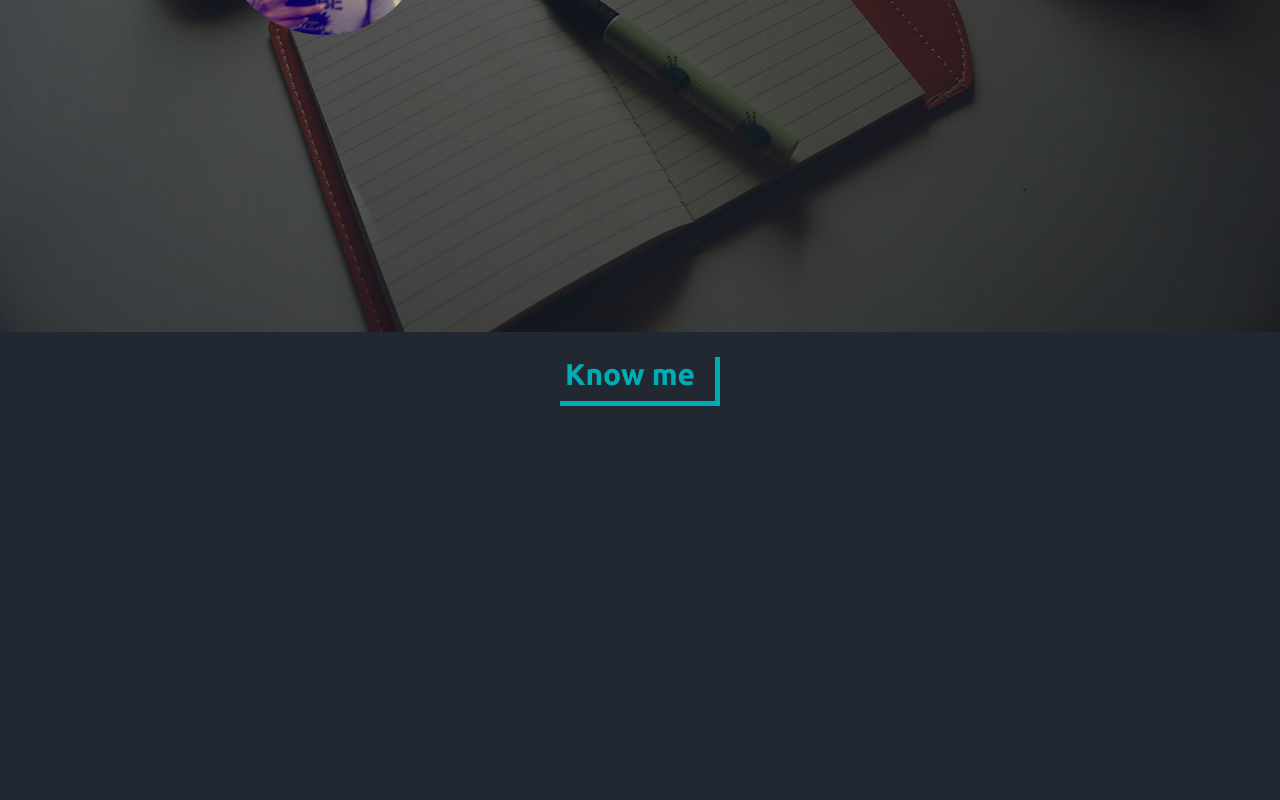
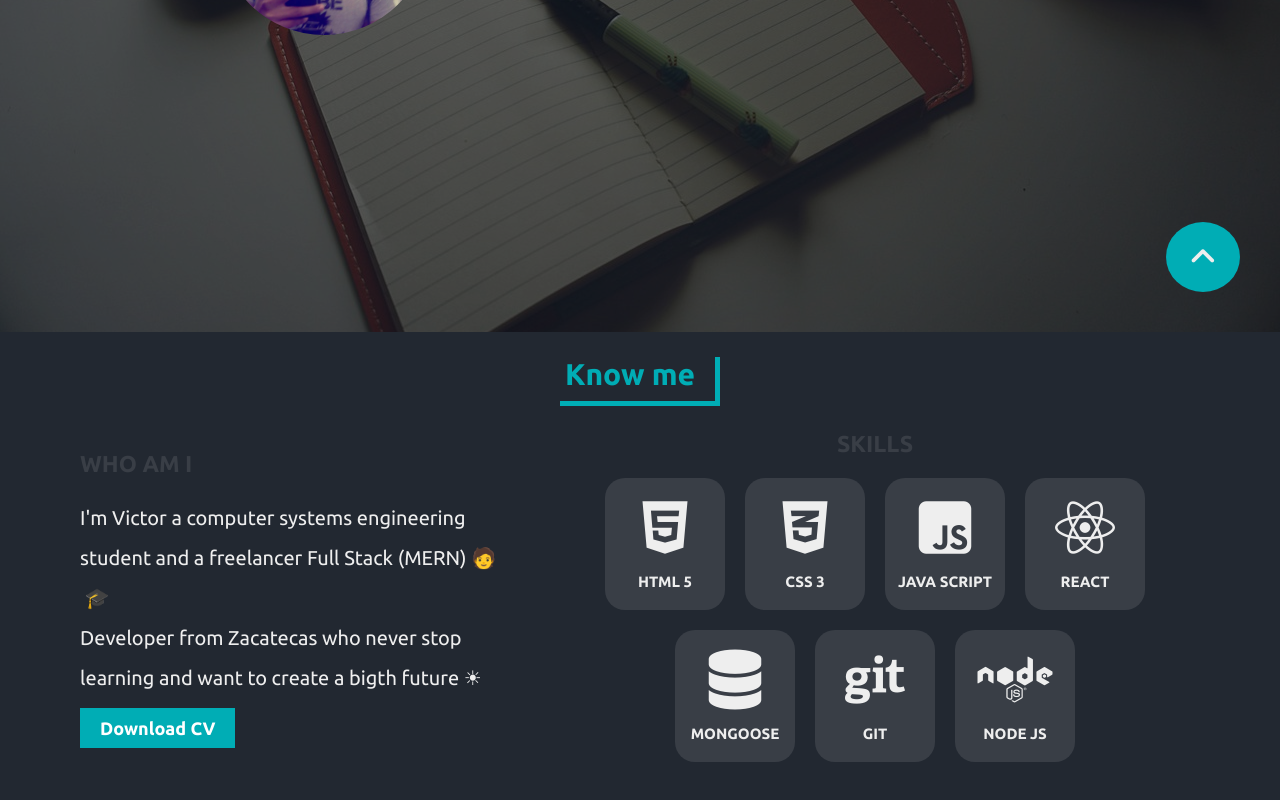
Before and after one commit to ByVictor28/Portafolio, a React (Create React App) app: page / in a window 1280 px wide. Shown: the part 468-1268 px from the top of the page. Before the commit the page ends 899 px from the top, so only its background shows below. Built offline with nearby package versions, Linux system fonts and the light colour scheme.

Commit message:
About and scroll

```diff
--- a/package.json
+++ b/package.json
@@ -10,6 +10,7 @@
     "react-dom": "^17.0.1",
     "react-router-dom": "^5.2.0",
     "react-scripts": "4.0.2",
+    "react-scroll": "^1.8.1",
     "web-vitals": "^1.1.0"
   },
   "scripts": {
--- a/src/App.js
+++ b/src/App.js
@@ -2,9 +2,12 @@
 import Hero from "./Components/Hero/Hero";
 import Navbar from "./Components/Navbar/Navbar";
 
+
 function App() {
+
   return (
     <div>
+
         <Navbar/>
         <Hero/>
         <div className="container">
--- a/src/Components/About/About.js
+++ b/src/Components/About/About.js
@@ -1,12 +1,39 @@
 import React from 'react'
+import Card from '../CardSkill/Card'
 import classes from "./About.module.css"
+import {animateScroll as scroll} from "react-scroll"
+const skills = [
+    {icon:"fab fa-html5", name:"HTML 5"},
+    {icon:"fab fa-css3-alt", name:"CSS 3"},
+    {icon:"fab fa-js-square" , name:"JAVA SCRIPT"},
+    {icon:"fab fa-react" , name:"REACT"},
+    {icon:"fas fa-database" , name:"MONGOOSE"},
+    {icon:"fab fa-git", name:"GIT"},
+    {icon:"fab fa-node", name:"NODE JS"},
+]
 
-const About = (props)=>{
+const About = ()=>{
 return (
-    <div>
+    <div id="About">
         <h2>Know me</h2>
+        <div className={classes.About}>
+
+                <div className={classes.Description}>
+                    <h3>WHO AM I</h3>
+                    <p>I'm Victor a computer systems engineering student and a freelancer Full Stack (MERN) &#x1F9D1; &#x200D; &#x1F393;
+                    <br></br>Developer from Zacatecas who never stop learning and want to create a bigth future &#x2600; </p>
+                    <a className="button" onClick={() => scroll.scrollToTop()}>Download CV</a>
+                </div>
+
+                <div>
+                    <h3>SKILLS</h3>
+                    <div className={classes.Skills}>
+                        {skills.map((element,index) => <Card name={element.name} icon={element.icon} key={index} />)}
+                    </div>
+                </div>
+        </div>
     </div>
 )
 }
 
-export default About
+export default About;
--- a/src/Components/About/About.module.css
+++ b/src/Components/About/About.module.css
@@ -0,0 +1,28 @@
+.About {
+    margin-bottom: 2rem;
+    display: grid;
+    grid-template-columns: 2fr 3fr;
+    gap: 1rem;
+}
+.Description{
+    margin: 2rem;
+    text-align: start;
+}
+.About p{
+    line-height: 4rem;
+    font-size: 2rem;
+}
+
+.Skills{
+    margin: 2rem;
+    display: flex;
+    flex-wrap: wrap;
+    justify-content: center;
+    gap: 2rem;
+}
+@media (max-width: 924px){
+    .About{
+        grid-template-columns: 1fr;
+        grid-template-rows: 1fr;
+    }
+}
--- /dev/null
+++ b/src/Components/CardSkill/Card.js
@@ -0,0 +1,13 @@
+import React from 'react'
+import classes from "./Card.module.css"
+
+const Card = ({icon,name})=>{
+return (
+    <div className={classes.Card}>
+        <i className={icon}></i>
+        <span>{name}</span>
+    </div>
+)
+}
+
+export default Card
--- /dev/null
+++ b/src/Components/CardSkill/Card.module.css
@@ -0,0 +1,20 @@
+.Card{
+    background: var(--grey);
+    padding: 2rem 1rem;
+    border-radius: 2rem;
+    transition: color 500ms ease-in-out;
+    min-width: 12rem !important;
+}
+.Card i{
+    font-size: 6rem;
+    display: block;
+}
+.Card span{
+    font-size: 1.5rem;
+    font-weight: bold;
+    display: block;
+    margin-top: 1.5rem;
+}
+.Card:hover{
+    color: var(--cyan);
+}
--- a/src/Components/Navbar/Navbar.js
+++ b/src/Components/Navbar/Navbar.js
@@ -1,5 +1,15 @@
 import React,{useState} from 'react';
 import classes from "./Navbar.module.css";
+import { Link } from "react-scroll";
+
+const ButtonTop = (props)=>{
+    return (
+        <div className={classes.ButtonTop}>
+            <i className="fas fa-angle-up"></i>
+        </div>
+    )
+}
+
 
 const Navbar = ()=>{
 
@@ -14,16 +24,16 @@
         <nav onClick={() => {setOpenMenu(false)}} className={openMenu ?`${classes.Activo}`:"" }>
             <ul >
                 <li>
-                    <a href="/">Home</a>
+                    <Link href="/" to="#" >Home</Link>
                 </li>
                 <li>
-                    <a href="/">About</a>
+                    <Link href="/" to="About" smooth={true} duration={1500}>About</Link>
                 </li>
                 <li>
-                    <a href="/">Portafolio</a>
+                    <Link href="/" to="Portafolio">Portafolio</Link>
                 </li>
                 <li>
-                    <a href="/">Contact</a>
+                    <Link href="/" to="Contact">Contact</Link>
                 </li>
             </ul>
         </nav>
@@ -32,6 +42,7 @@
             <i className={`fas fa-bars ${classes.Icon}`} onClick={() => {setOpenMenu(true)}}></i>:
             <i className={`fas fa-times ${classes.Icon}`} onClick={() => {setOpenMenu(false)}}></i>
         }
+        <ButtonTop/>
     </div>
 )
 }
--- a/src/Components/Navbar/Navbar.module.css
+++ b/src/Components/Navbar/Navbar.module.css
@@ -48,6 +48,17 @@
 .Icon{
     display: none;
 }
+.ButtonTop{
+    position: fixed;
+    bottom: 4rem;
+    right: 4rem;
+    padding: 2rem 2.4rem;
+    background: var(--cyan);
+    border-radius: 50%;
+}
+.ButtonTop i{
+    font-size: 3rem;
+}
 @media screen and (max-width: 1000px){
     .Icon{
         display: block;
--- a/src/index.css
+++ b/src/index.css
@@ -5,7 +5,7 @@
   --white:#eeeeee;
   --desktop:1200px;
   --laptop:1000px;
-  --tablet:7680px;
+  --tablet:768px;
   --phone:480px;
 }
 
@@ -54,7 +54,28 @@
   border-right: .5rem solid var(--cyan);
   padding:0 2rem 1rem .5rem;
 }
+.container h3{
+  font-size: 2.3rem;
+  color: var(--grey);
+  margin: 0;
+}
 .fas{
   font-size: 2rem;
   /* background: red; */
 }
+
+/* BUTTON */
+.button{
+  padding: 1rem 2rem;
+  background: var(--cyan);
+  color: white;
+  text-decoration: none;
+  font-size: 1.8rem;
+  font-weight: bold;
+  transition: color 500ms ease, background 500ms ease;
+  margin: 2rem 0;
+}
+.button:hover{
+  color: var(--grey);
+  background: var(--white);
+}
```
Also changed, not shown: 1 other file (tests, documents, lock files or other folders).
